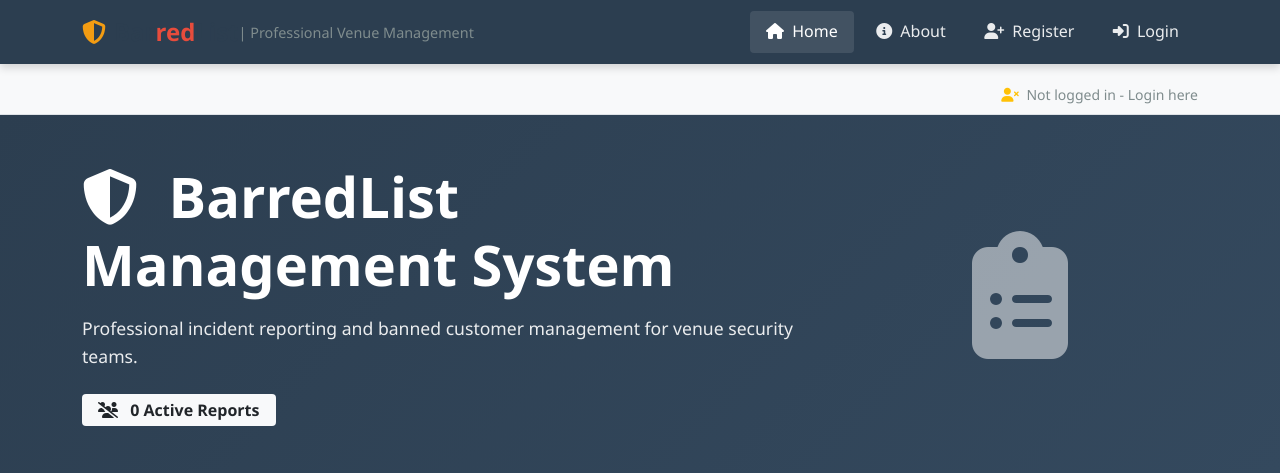
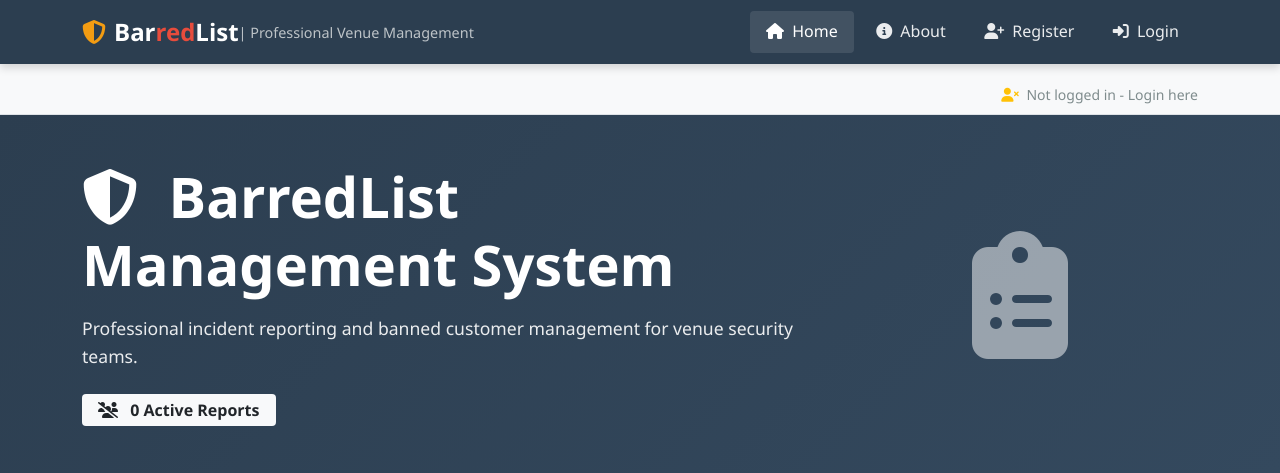
Before and after one commit to Learan-Canning/Barredlist, a Django app: page / in a window 1280 px wide. Shown: the top 473 px of the page. Run offline with Django 4.2, Linux system fonts and the light colour scheme; data that the repository does not hold is empty.

Commit message:
Fix navbar brand visibility - change text to white/light colors against dark background

```diff
--- a/static/css/style.css
+++ b/static/css/style.css
@@ -57,7 +57,7 @@ a:hover {
 }
 
 .brand {
-    color: var(--primary-color);
+    color: var(--white);
     font-weight: 700;
 }
 
@@ -67,7 +67,7 @@ a:hover {
 
 .thin {
     font-weight: 300;
-    color: var(--gray-dark);
+    color: var(--gray-light);
     font-size: 0.9rem;
 }
 
```
